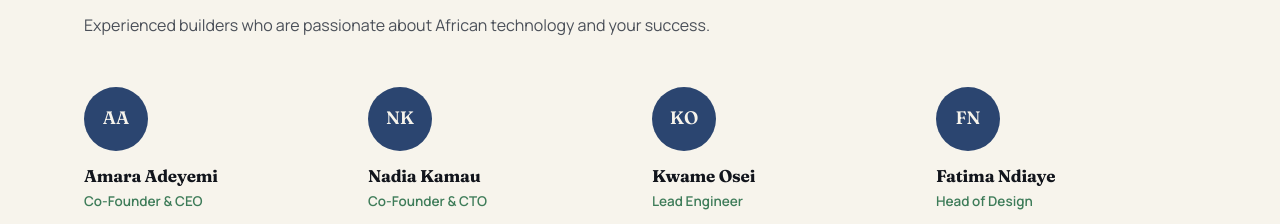
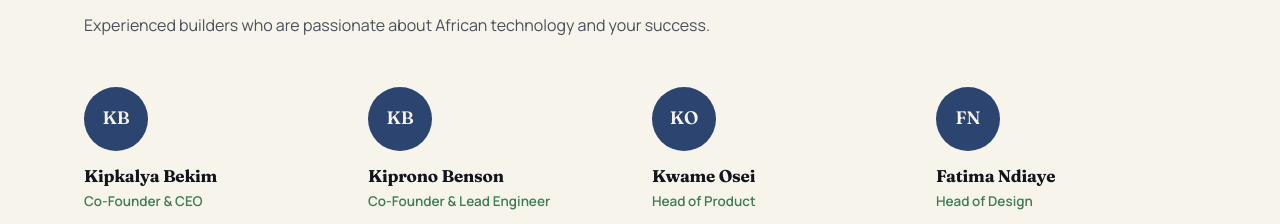
Before and after one commit to techflareafrica/home, a plain HTML site: page index.html in a window 1280 px wide. Shown: the part 2223-2447 px from the top of the page. Drawn offline with Linux system fonts and the light colour scheme.

Commit message:
Update index.html

```diff
--- a/index.html
+++ b/index.html
@@ -573,30 +573,30 @@
 
       <div class="team-grid">
         <div class="member">
-          <div class="avatar">AA</div>
-          <h3>Amara Adeyemi</h3>
+          <div class="avatar">KB</div>
+          <h3>Kipkalya Bekim</h3>
           <div class="role">Co-Founder &amp; CEO</div>
           <div class="socials">
             <a href="#" aria-label="Amara Adeyemi on LinkedIn" title="Add real LinkedIn URL">in</a>
-            <a href="#" aria-label="Amara Adeyemi on X" title="Add real X/Twitter URL">X</a>
+            <a href="#" aria-label="Amara Adeyemi on X" title="https://x.com/TechFlareAfrica">X</a>
           </div>
         </div>
         <div class="member">
-          <div class="avatar">NK</div>
-          <h3>Nadia Kamau</h3>
-          <div class="role">Co-Founder &amp; CTO</div>
+          <div class="avatar">KB</div>
+          <h3>Kiprono Benson</h3>
+          <div class="role">Co-Founder &amp; Lead Engineer</div>
           <div class="socials">
             <a href="#" aria-label="Nadia Kamau on LinkedIn" title="Add real LinkedIn URL">in</a>
-            <a href="#" aria-label="Nadia Kamau on X" title="Add real X/Twitter URL">X</a>
+            <a href="#" aria-label="Nadia Kamau on X" title="https://x.com/TechFlareAfrica">X</a>
           </div>
         </div>
         <div class="member">
           <div class="avatar">KO</div>
           <h3>Kwame Osei</h3>
-          <div class="role">Lead Engineer</div>
+          <div class="role">Head of Product</div>
           <div class="socials">
             <a href="#" aria-label="Kwame Osei on LinkedIn" title="Add real LinkedIn URL">in</a>
-            <a href="#" aria-label="Kwame Osei on X" title="Add real X/Twitter URL">X</a>
+            <a href="#" aria-label="Kwame Osei on X" title="https://x.com/TechFlareAfrica">X</a>
           </div>
         </div>
         <div class="member">
@@ -605,7 +605,7 @@
           <div class="role">Head of Design</div>
           <div class="socials">
             <a href="#" aria-label="Fatima Ndiaye on LinkedIn" title="Add real LinkedIn URL">in</a>
-            <a href="#" aria-label="Fatima Ndiaye on X" title="Add real X/Twitter URL">X</a>
+            <a href="#" aria-label="Fatima Ndiaye on X" title="https://x.com/TechFlareAfrica">X</a>
           </div>
         </div>
       </div>
```
